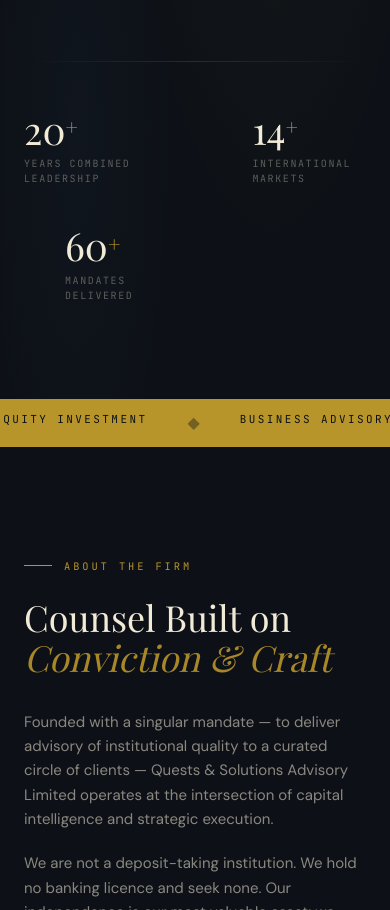
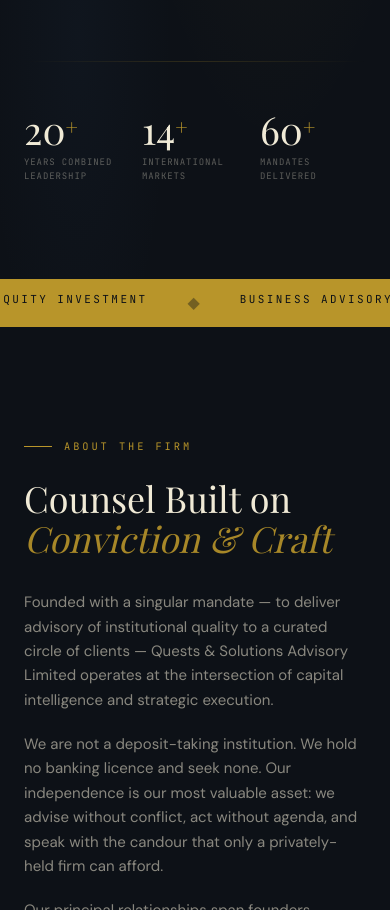
Before and after one commit to Legionite-Scripts/questsandsolutions, a plain HTML site: page index.html in a window 390 px wide. Shown: the part 937-1847 px from the top of the page. Drawn offline with nearby package versions, Linux system fonts and the light colour scheme; a web font is replaced by a local one.

Commit message:
Fix stats row alignment on mobile

```diff
--- a/index.html
+++ b/index.html
@@ -519,25 +519,24 @@
       <!-- Figures below are pulled from SITE_CONFIG.stats at the bottom of this file —
            edit the numbers there once and every span here updates itself on load. -->
       <div class="anim-fade-up delay-400 rule-dim mb-12"></div>
-      <div class="hero-stat-row anim-fade-up delay-500 flex items-start gap-10 lg:gap-16 flex-wrap">
+      <div class="hero-stat-row anim-fade-up delay-500 grid grid-cols-3 gap-3 sm:gap-6 md:flex md:items-start md:gap-10 lg:gap-16">
         <div>
           <div class="stat-num"><span id="statYears">20</span><span class="text-gold" style="font-size:0.55em; vertical-align:top; margin-top:0.3em; display:inline-block">+</span></div>
-          <div class="font-mono text-[10px] text-parchment/35 tracking-[0.16em] uppercase mt-2">Years Combined<br/>Leadership</div>
-        </div>
-        <div class="w-px h-12 bg-white/8 self-start mt-2"></div>
+          <div class="font-mono text-[9px] sm:text-[10px] text-parchment/35 tracking-[0.1em] sm:tracking-[0.16em] uppercase mt-2">Years Combined<br/>Leadership</div>
+        </div>
           <!-- <div>
             <div class="stat-num">$<span id="statCapital">200</span>M<span class="text-gold" style="font-size:0.55em; vertical-align:top; margin-top:0.3em; display:inline-block">+</span></div>
             <div class="font-mono text-[10px] text-parchment/35 tracking-[0.16em] uppercase mt-2">Advisory &amp;<br/>Capital Value</div>
           </div> -->
-        <div class="w-px h-12 bg-white/8 self-start mt-2"></div>
+        <div class="hidden md:block w-px h-12 bg-white/8 self-start mt-2"></div>
         <div>
           <div class="stat-num"><span id="statMarkets">14</span><span class="text-gold" style="font-size:0.55em; vertical-align:top; margin-top:0.3em; display:inline-block">+</span></div>
-          <div class="font-mono text-[10px] text-parchment/35 tracking-[0.16em] uppercase mt-2">International<br/>Markets</div>
-        </div>
-        <div class="w-px h-12 bg-white/8 self-start mt-2"></div>
+          <div class="font-mono text-[9px] sm:text-[10px] text-parchment/35 tracking-[0.1em] sm:tracking-[0.16em] uppercase mt-2">International<br/>Markets</div>
+        </div>
+        <div class="hidden md:block w-px h-12 bg-white/8 self-start mt-2"></div>
         <div>
           <div class="stat-num"><span id="statMandates">60</span><span class="text-gold" style="font-size:0.55em; vertical-align:top; margin-top:0.3em; display:inline-block">+</span></div>
-          <div class="font-mono text-[10px] text-parchment/35 tracking-[0.16em] uppercase mt-2">Mandates<br/>Delivered</div>
+          <div class="font-mono text-[9px] sm:text-[10px] text-parchment/35 tracking-[0.1em] sm:tracking-[0.16em] uppercase mt-2">Mandates<br/>Delivered</div>
         </div>
       </div>
 
```
